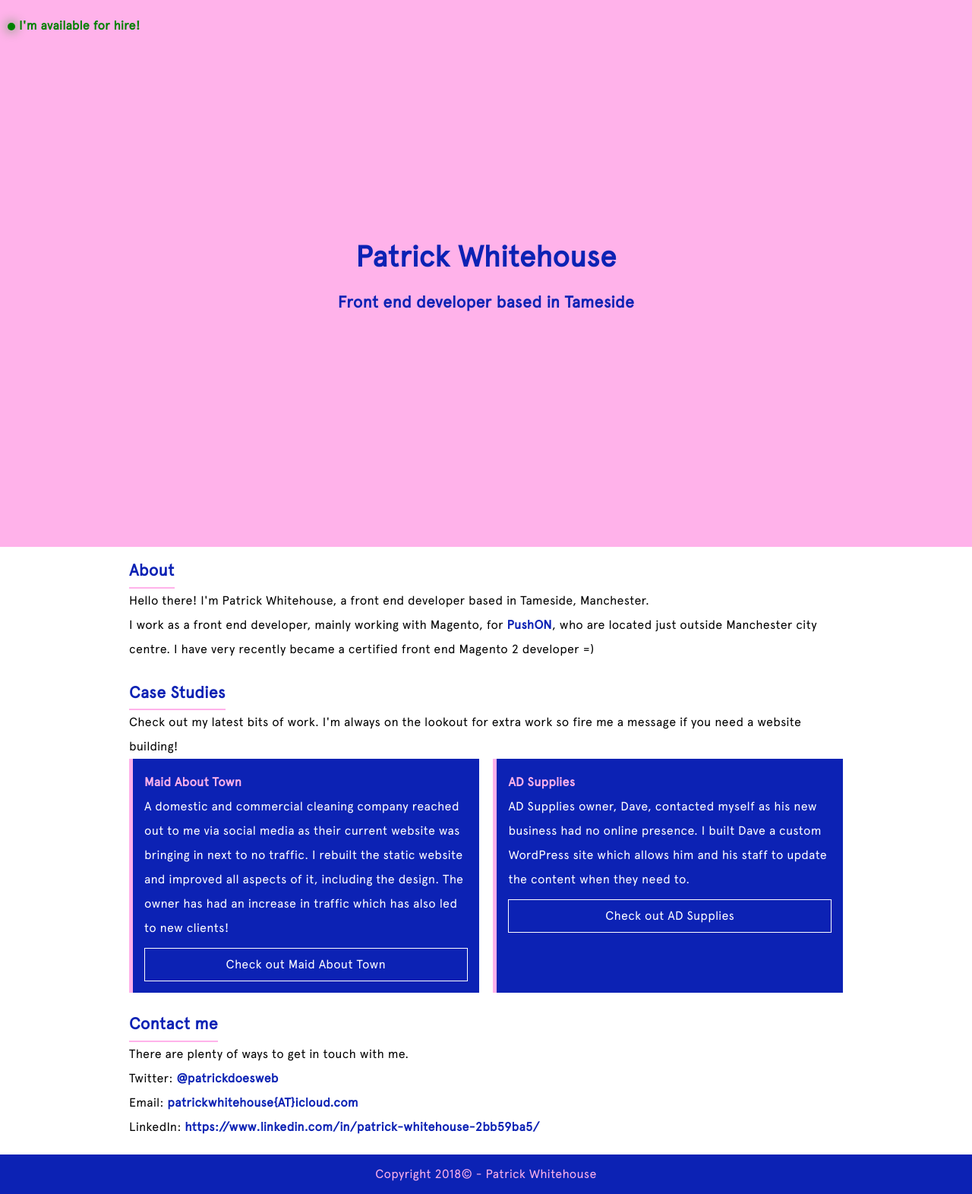
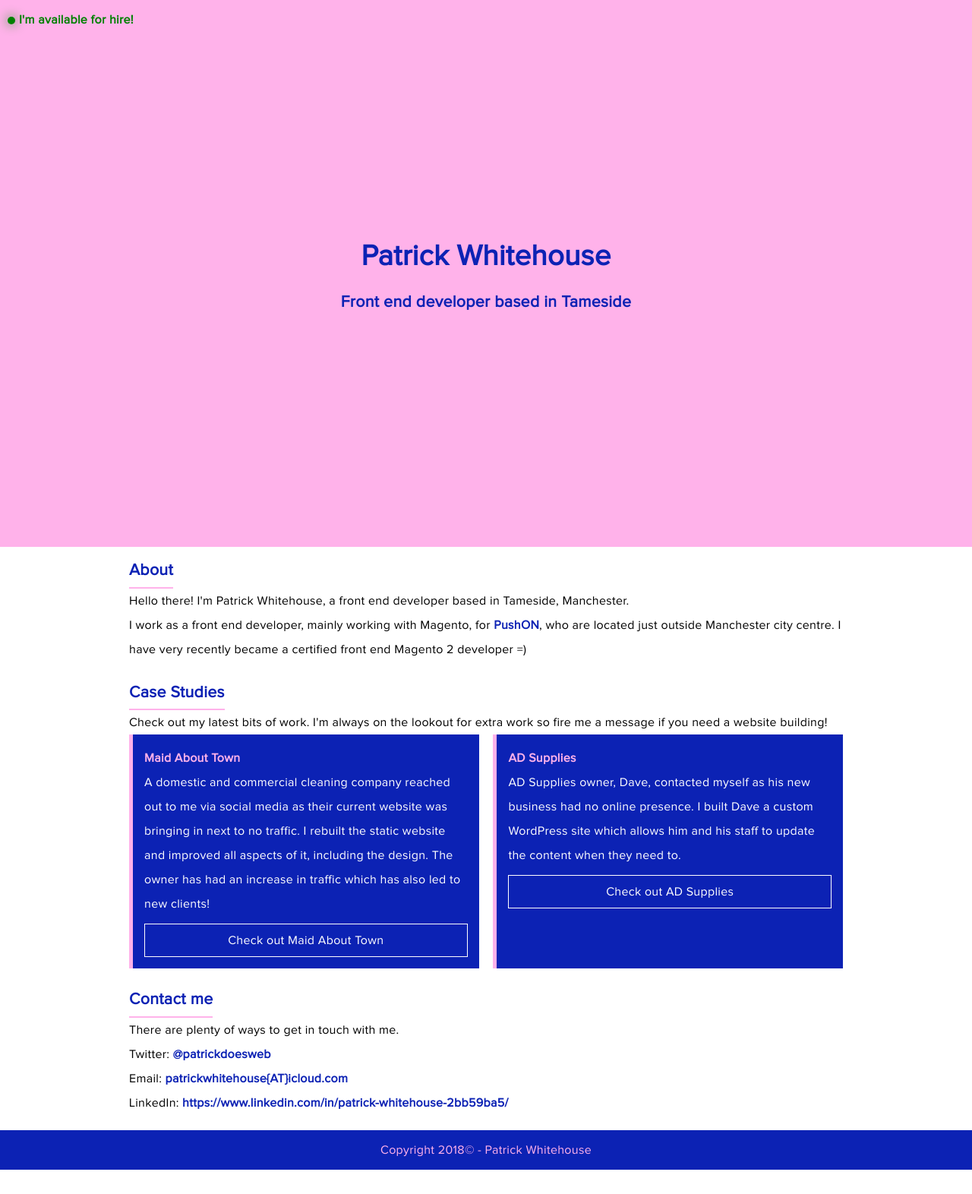
Before and after one commit to PatrickWhitehouse/Old-portfolio, a Jekyll site: the page built from index.html, in a window 1280 px wide. Shown: the whole page at 76% size. Built offline with Jekyll 4.4.1, drawn with Linux system fonts in a browser that asks for light colours; after the commit the page ends 1540 px from its top, so only the background shows below that.

Commit message:
change font and small styling

```diff
--- a/_scss/_home.scss
+++ b/_scss/_home.scss
@@ -11,6 +11,7 @@
   @media only screen and (max-width: $screen__m){
     left: 50%;
     transform: translateX(-50%);
+    animation-name: none;
   }
 }
 .hire-me-circle {
@@ -56,7 +57,8 @@
   align-items: center;
   justify-content: center;
   @media only screen and (max-width: $screen__m){
-    height: 50vh;
+    height: 75vh;
+    padding: $indent__l 0;
   }
 }
 
--- a/_scss/_variables.scss
+++ b/_scss/_variables.scss
@@ -7,14 +7,15 @@ $grey: #eee;
 // Fonts
 
 @font-face {
-    font-family: 'Apercu Pro';
-    src: url('../fonts/ApercuPro.woff2') format('woff2'),
-        url('../fonts/ApercuPro.woff') format('woff');
+    font-family: 'Proxima Nova';
+    src: url('../fonts/ProximaNova-Regular.woff2') format('woff2'),
+        url('../fonts/ProximaNova-Regular.woff') format('woff'),
+        url('../fonts/ProximaNova-Regular.ttf') format('truetype');
     font-weight: normal;
     font-style: normal;
 }
 
-$font-sans: 'Apercu Pro';
+$font-sans: 'Proxima Nova', sans-serif;
 
 $font-base: 16px;
 $font-l: 1.333rem;
--- a/css/main.css
+++ b/css/main.css
@@ -2,13 +2,13 @@
   box-sizing: border-box; }
 
 @font-face {
-  font-family: 'Apercu Pro';
-  src: url("../fonts/ApercuPro.woff2") format("woff2"), url("../fonts/ApercuPro.woff") format("woff");
+  font-family: 'Proxima Nova';
+  src: url("../fonts/ProximaNova-Regular.woff2") format("woff2"), url("../fonts/ProximaNova-Regular.woff") format("woff"), url("../fonts/ProximaNova-Regular.ttf") format("truetype");
   font-weight: normal;
   font-style: normal; }
 
 body {
-  font-family: "Apercu Pro";
+  font-family: "Proxima Nova", sans-serif;
   font-size: 16px;
   line-height: 2;
   letter-spacing: .3px; }
@@ -59,7 +59,9 @@ a:focus {
     .hire-me {
       left: 50%;
       -webkit-transform: translateX(-50%);
-              transform: translateX(-50%); } }
+              transform: translateX(-50%);
+      -webkit-animation-name: none;
+              animation-name: none; } }
 
 .hire-me-circle {
   display: inline-block;
@@ -115,7 +117,8 @@ a:focus {
       justify-content: center; }
   @media only screen and (max-width: 768px) {
     .intro {
-      height: 50vh; } }
+      height: 75vh;
+      padding: 15px 0; } }
 
 .showcase {
   display: -ms-flexbox;
```
Also changed, not shown: fonts/ApercuPro.woff (deleted), fonts/ApercuPro.woff2 (deleted), fonts/ProximaNova-Regular.ttf (added), fonts/ProximaNova-Regular.woff (added), fonts/ProximaNova-Regular.woff2 (added), 1 other file.
